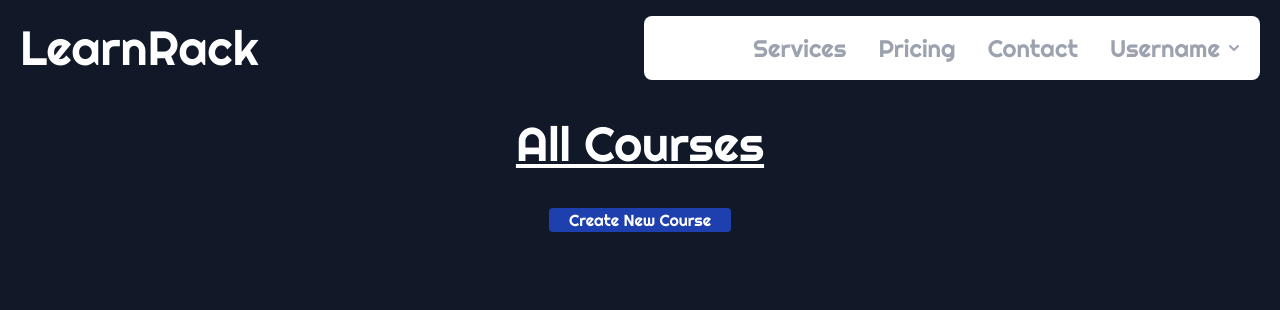
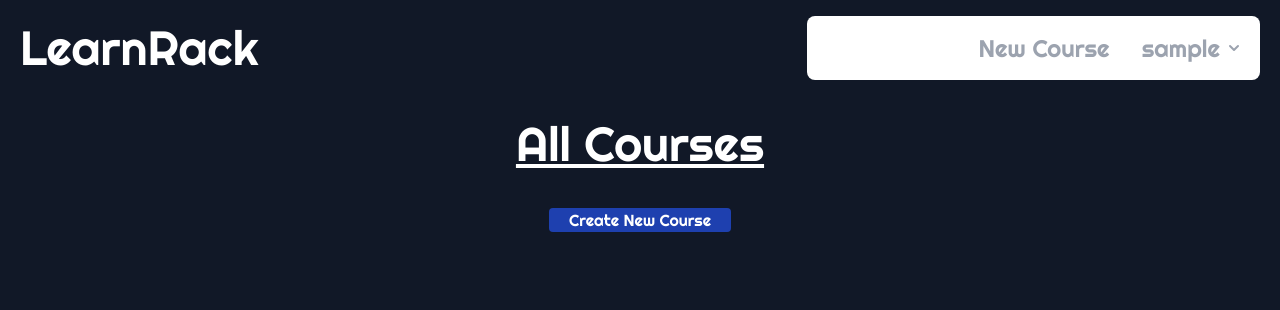
Before and after one commit to notnotrachit/learnrack, a Django app: page /dashboard/ in a window 1280 px wide. Shown: the top 310 px of the page. Run offline with Django 4.2, Linux system fonts and the light colour scheme; the visitor is signed in with stand-in values (Sample User, id 1); data that the repository does not hold is empty; some libraries are stand-ins or nearby versions.

Commit message:
navbar, course, dashboard

```diff
--- a/courses/views.py
+++ b/courses/views.py
@@ -138,11 +138,11 @@ def video_watch(request, course_id):
 
 @login_required
 def video_page(request, course_id, video_id):
-    # course=Course.objects.get(id=course_id)
-    # if video_id in course.video_ids:
-    #     return render(request, 'video.html', {'course':course, 'video_id':video_id})
-    # else:
-    #     return redirect('dashboard')
+    course=Course.objects.get(id=course_id)
+    if video_id in course.video_ids:
+        return render(request, 'video.html', {'course':course, 'video_id':video_id})
+    else:
+        return redirect('dashboard')
     return render(request, 'video.html', {'course_id':course_id, 'video_id':video_id})
 
 @login_required
--- a/templates/base.html
+++ b/templates/base.html
@@ -42,26 +42,21 @@
         <div class="hidden w-full md:block md:w-auto" id="navbar-dropdown">
           <ul class="flex flex-col p-4 mt-4 border border-gray-100 rounded-lg bg-gray-50 md:flex-row md:space-x-8 md:mt-0 md:text-sm md:font-medium md:border-0 md:bg-white bg-gray-800 md:bg-gray-900 border-gray-700">
             <li>
-              <a href="#" class="text-2xl block py-2 pl-3 pr-4 text-white bg-blue-700 rounded md:bg-transparent md:p-0 md:text-white bg-blue-600 md:bg-transparent" aria-current="page">Home</a>
+              <a href="#" class="text-2xl block py-2 pl-3 pr-4 text-white bg-blue-700 rounded md:bg-transparent md:p-0 md:text-white bg-blue-600 md:bg-transparent" aria-current="page">Dashboard</a>
             </li>
 
             <li>
-              <a href="#" class=" text-2xl block py-2 pl-3 pr-4 rounded md:hover:bg-transparent md:border-0 md:p-0 text-gray-400 md:hover:text-white hover:bg-gray-700 hover:text-white md:hover:bg-transparent">Services</a>
+              <a href="#" class=" text-2xl block py-2 pl-3 pr-4 rounded md:hover:bg-transparent md:border-0 md:p-0 text-gray-400 md:hover:text-white hover:bg-gray-700 hover:text-white md:hover:bg-transparent">New Course</a>
             </li>
             <li>
-              <a href="#" class="text-2xl block py-2 pl-3 pr-4 rounded md:hover:bg-transparent md:border-0 md:p-0 text-gray-400 md:hover:text-white hover:bg-gray-700 hover:text-white md:hover:bg-transparent">Pricing</a>
-            </li>
-            <li>
-              <a href="#" class="text-2xl block py-2 pl-3 pr-4 rounded md:hover:bg-transparent md:border-0 md:p-0 text-gray-400 md:hover:text-white hover:bg-gray-700 hover:text-white md:hover:bg-transparent">Contact</a>
-            </li>
-            <li>
-                <button id="dropdownNavbarLink" data-dropdown-toggle="dropdownNavbar" class="text-2xl flex items-center justify-between w-full py-2 pl-3 pr-4 font-medium rounded hover:bg-gray-100 md:hover:bg-transparent md:border-0 md:hover:text-blue-700 md:p-0 md:w-auto text-gray-400 hover:text-white focus:text-white border-gray-700 hover:bg-gray-700 md:hover:bg-transparent">Username
+                <button id="dropdownNavbarLink" data-dropdown-toggle="dropdownNavbar" class="text-2xl flex items-center justify-between w-full py-2 pl-3 pr-4 font-medium rounded hover:bg-gray-100 md:hover:bg-transparent md:border-0 md:hover:text-blue-700 md:p-0 md:w-auto text-gray-400 hover:text-white focus:text-white border-gray-700 hover:bg-gray-700 md:hover:bg-transparent">
+                  {{request.user.username}}
                   <svg class="w-5 h-5 ml-1" aria-hidden="true" fill="currentColor" viewBox="0 0 20 20" xmlns="http://www.w3.org/2000/svg"><path fill-rule="evenodd" d="M5.293 7.293a1 1 0 011.414 0L10 10.586l3.293-3.293a1 1 0 111.414 1.414l-4 4a1 1 0 01-1.414 0l-4-4a1 1 0 010-1.414z" clip-rule="evenodd"></path></svg></button>
                 <!-- Dropdown menu -->
                 <div id="dropdownNavbar" class="text-2xl z-10 hidden font-normal bg-white divide-y divide-gray-100 rounded shadow w-44 dark:bg-gray-700 dark:divide-gray-600">
 
                     <div class="py-1">
-                      <a href="#" class="text-xl block px-4 py-2 text-sm text-gray-700 hover:bg-gray-100 hover:bg-gray-600 text-gray-400 hover:text-white">Sign out</a>
+                      <a href="#" class="text-xl block px-4 py-2 text-white text-sm hover:bg-gray-100 hover:bg-gray-600 hover:text-white">Sign out</a>
                     </div>
                 </div>
             </li>
--- a/templates/course_detail.html
+++ b/templates/course_detail.html
@@ -11,21 +11,21 @@
             <center><span class="text-white">Previous Video</span></center>
             </div>
         {% else %}
-        <a href="https://www.youtube.com/watch?v={{previous_video}}">
+        <a href="{% url 'video_page' course_id=course.id video_id=previous_video %}">
             <div class="relative bg-blue-700/30 p-5 rounded-lg w-[500] h-[270]">
             <img style="object-fit:cover;object-position:cover;" class="rounded-lg w-full h-full " src="https://i.ytimg.com/vi/{{previous_video}}/hqdefault.jpg" alt="image1">
             <center><span class="text-white">Previous Video</span></center>
             </div>
         </a>
         {% endif %}
-        <a href="https://www.youtube.com/watch?v={{current_video}}">
+        <a href="{% url 'video_page' course_id=course.id video_id=current_video %}">
             <div class="bg-blue-200/70 p-5 rounded-lg w-[560] h-[315]">
             <img style="object-fit:cover;object-position:cover;" class="rounded-lg w-full h-full " src="https://i.ytimg.com/vi/{{current_video}}/hqdefault.jpg" alt="image2">
             <center><span class="text-white">Continue Watching</span></center>
             </div>
         <a>
         {%if 'next_video' %}
-        <a href="https://www.youtube.com/watch?v={{next_video}}">
+        <a href="{% url 'video_page' course_id=course.id video_id=next_video %}">
             <div class="bg-blue-700/30 p-5 rounded-lg w-[500] h-[270]">
             <img style="object-fit:cover;object-position:cover;" class="rounded-lg w-full h-full " src="https://i.ytimg.com/vi/{{next_video}}/hqdefault.jpg" alt="image3">
             <center><span class="text-white">Upcoming Video</span></center>
--- a/templates/dashboard.html
+++ b/templates/dashboard.html
@@ -24,7 +24,7 @@
             <h5 class="mb-2 text-2xl font-bold tracking-tight text-gray-900 dark:text-white">{{course.title}}</h5>
         </a>
         <p class="mb-3 font-normal text-gray-700 dark:text-gray-400">{{course.description|truncatechars:100}}</p>
-        <a href="" class="inline-flex items-center px-3 py-2 text-sm font-medium text-center text-white bg-blue-700 rounded-lg hover:bg-blue-800 focus:ring-4 focus:outline-none focus:ring-blue-300 dark:bg-blue-600 dark:hover:bg-blue-700 dark:focus:ring-blue-800">
+        <a href="{% url 'course_detail' course_id=course.id %}" class="inline-flex items-center px-3 py-2 text-sm font-medium text-center text-white bg-blue-700 rounded-lg hover:bg-blue-800 focus:ring-4 focus:outline-none focus:ring-blue-300 dark:bg-blue-600 dark:hover:bg-blue-700 dark:focus:ring-blue-800">
             View Course
             <svg aria-hidden="true" class="w-4 h-4 ml-2 -mr-1" fill="currentColor" viewBox="0 0 20 20" xmlns="http://www.w3.org/2000/svg"><path fill-rule="evenodd" d="M10.293 3.293a1 1 0 011.414 0l6 6a1 1 0 010 1.414l-6 6a1 1 0 01-1.414-1.414L14.586 11H3a1 1 0 110-2h11.586l-4.293-4.293a1 1 0 010-1.414z" clip-rule="evenodd"></path></svg>
         </a>
```
